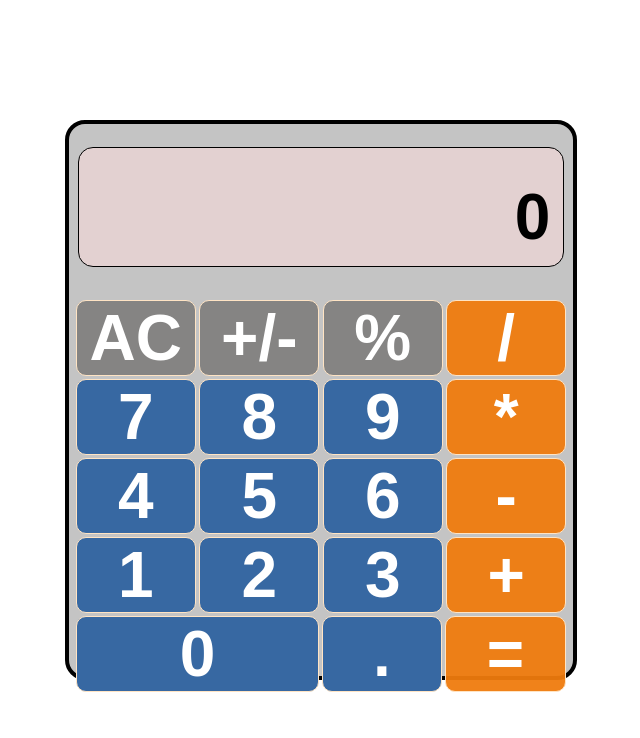
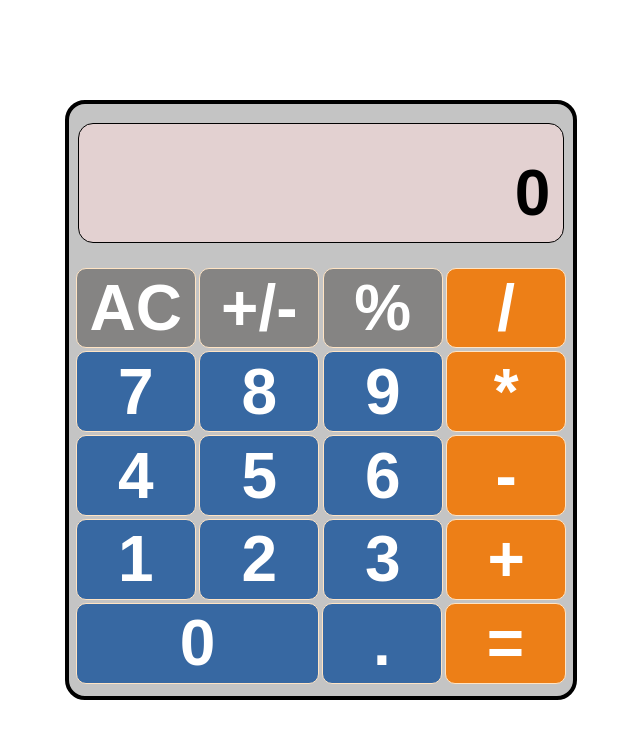
Before and after one commit to VeejayPL/calculator, a plain HTML site: page index.html in a window 1280 px wide. Shown: the whole page, without its empty margins (319-959 px from the left). Drawn offline with Linux system fonts and the light colour scheme.

Commit message:
Fix height on large screen

```diff
--- a/style.css
+++ b/style.css
@@ -13,7 +13,7 @@ body {
 }
 .container {
   position: fixed;
-  height: 70vh;
+  height: 75vh;
   width: 40vw;
   margin-top: 5rem;
   margin-left: 2rem;
@@ -51,7 +51,7 @@ p {
   font-size: 2rem;
 }
 .buttons {
-  height: 45vh;
+  height: 52vh;
   width: 47vw;
   display: flex;
   flex-direction: row;
```
